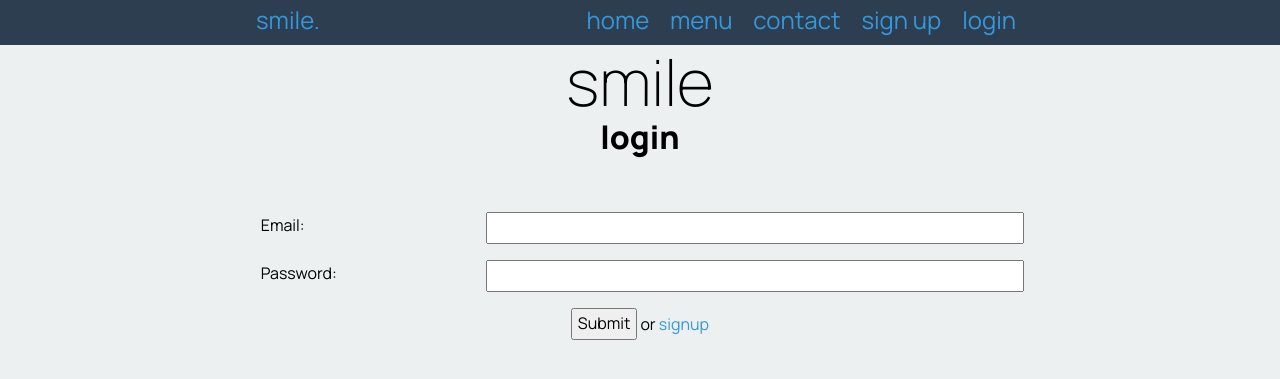
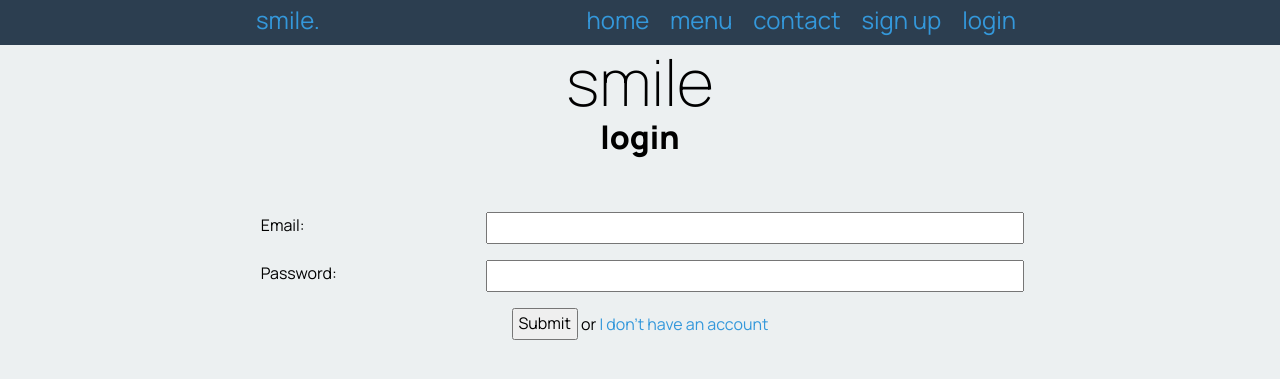
Before and after one commit to TeoRezende/CoolStuff, a Flask app: page /login in a window 1280 px wide. Shown: the top 379 px of the page. Run offline with Flask 2, Linux system fonts and the light colour scheme.

Commit message:
Smile Cafe finished login and signup!

```diff
--- a/templates/login.html
+++ b/templates/login.html
@@ -16,7 +16,7 @@ login
         <div class="form-element"><input type="password" required></div>
     </div>
     <div class="button-group">
-        <input type="submit" value="Submit"> or <a href="/signup">signup</a>
+        <input type="submit" value="Submit"> or <a href="/signup">I don't have an account</a>
     </div>
 
 </form>
--- a/templates/signup.html
+++ b/templates/signup.html
@@ -33,6 +33,8 @@ sign up
 
     <div class="button-group">
         <input type="submit" value="Submit"> or <input type="reset" value="Reset">
+        <p></p>
+        <a href="/login">I have an account!</a>
     </div>
 </form>
 {% endblock %}
```
